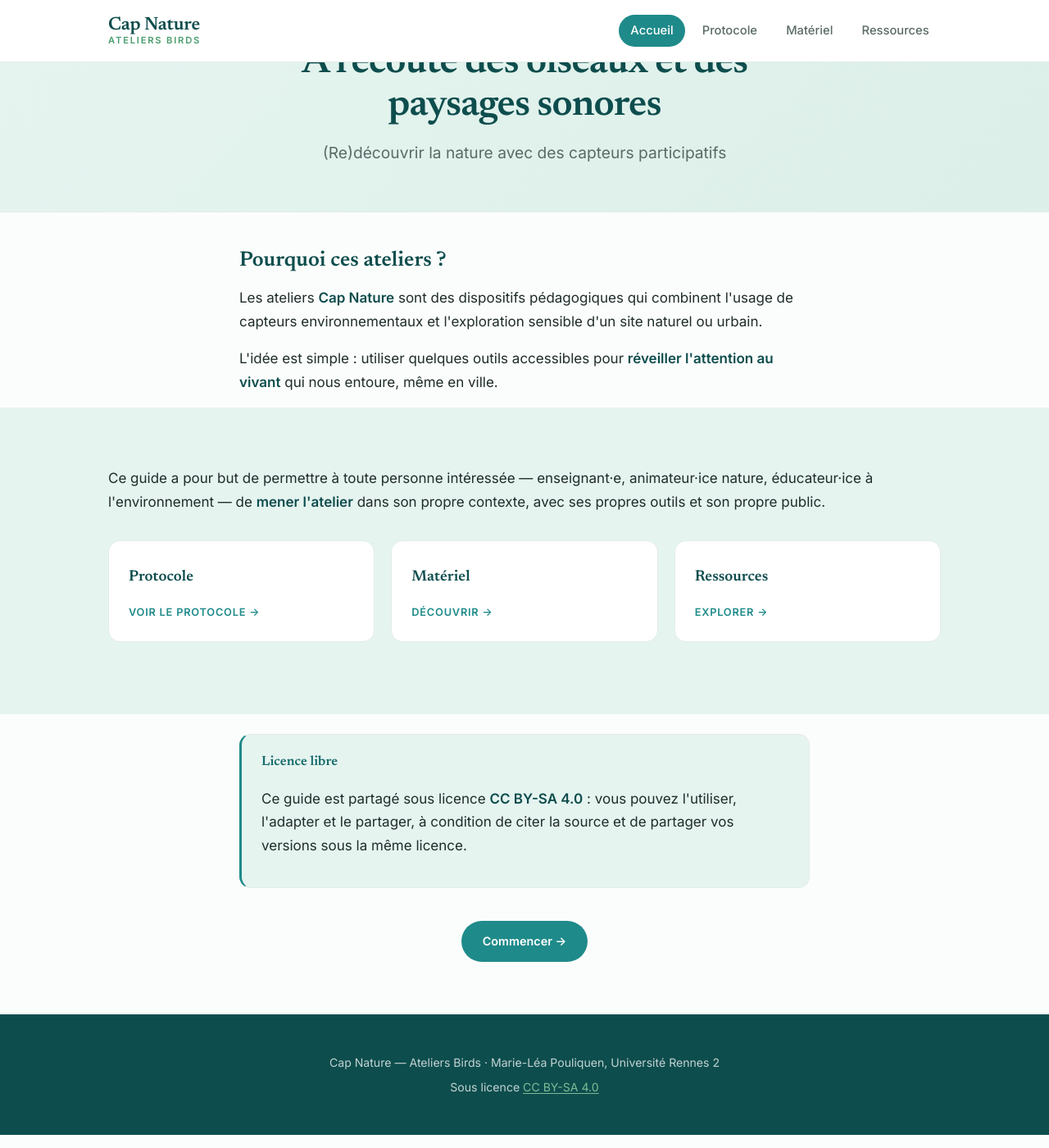
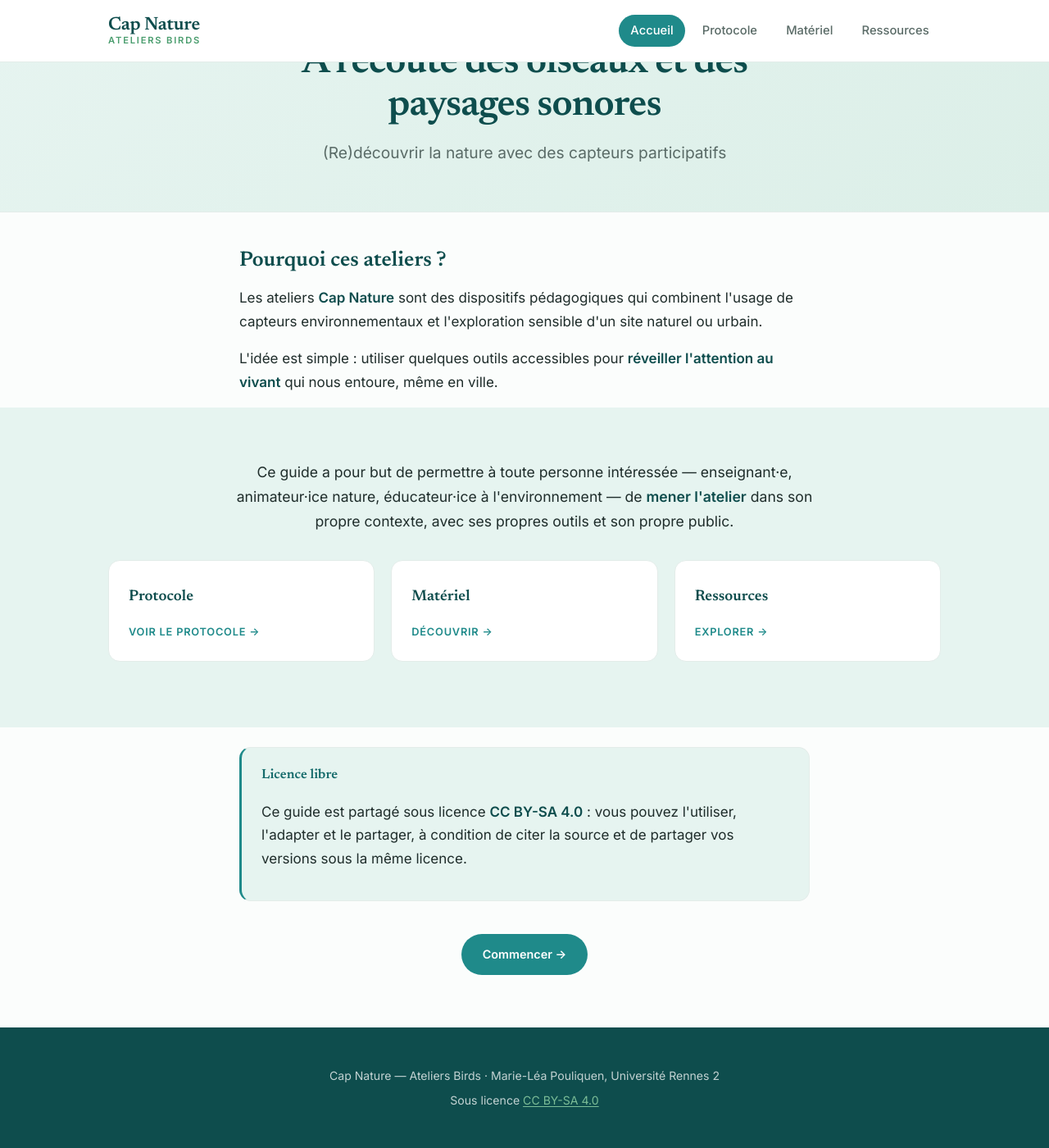
Before and after one commit to marieleapouliquen/wiki-cap-nature, a Jekyll site: the page built from index.md, in a window 1280 px wide and 1400 px high, scrolled down 293 px. Shown: the whole window at 82% size. Built offline with Jekyll 4.4.1, drawn with Linux system fonts in a browser that asks for light colours.

Commit message:
Update style.css

```diff
--- a/assets/css/style.css
+++ b/assets/css/style.css
@@ -313,8 +313,17 @@ tr:last-child td { border-bottom: none; }
 }
 
 .section { max-width: var(--maxw); margin: 0 auto; padding: 0 2rem; }
-.section-wide { padding: 3.5rem 2rem; }
+.section-wide { padding: 3rem 2rem; }
 .section-wide.tinted { background: var(--mint); }
+
+.section-wide .section > p {
+  max-width: var(--readw);
+  margin-left: auto;
+  margin-right: auto;
+  text-align: center;
+  font-size: 1.1rem;
+  color: var(--ink);
+}
 
 /* ---------- TIMELINE ---------- */
 .timeline { margin: 2rem 0; }
```
